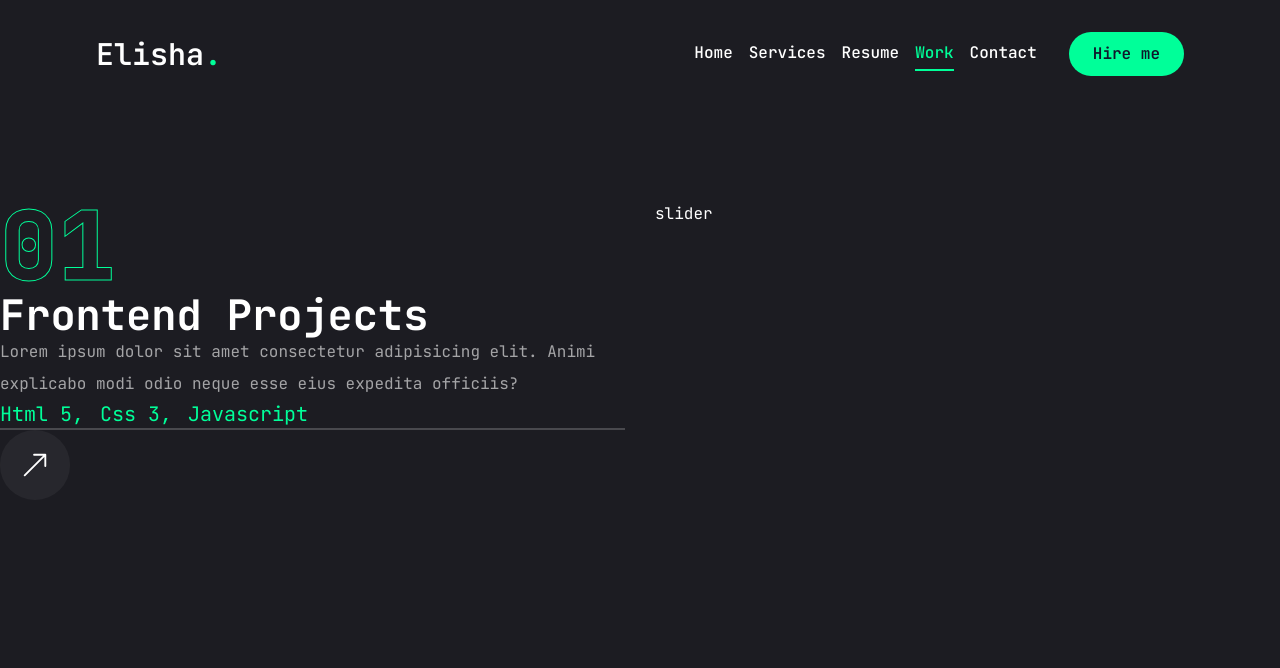
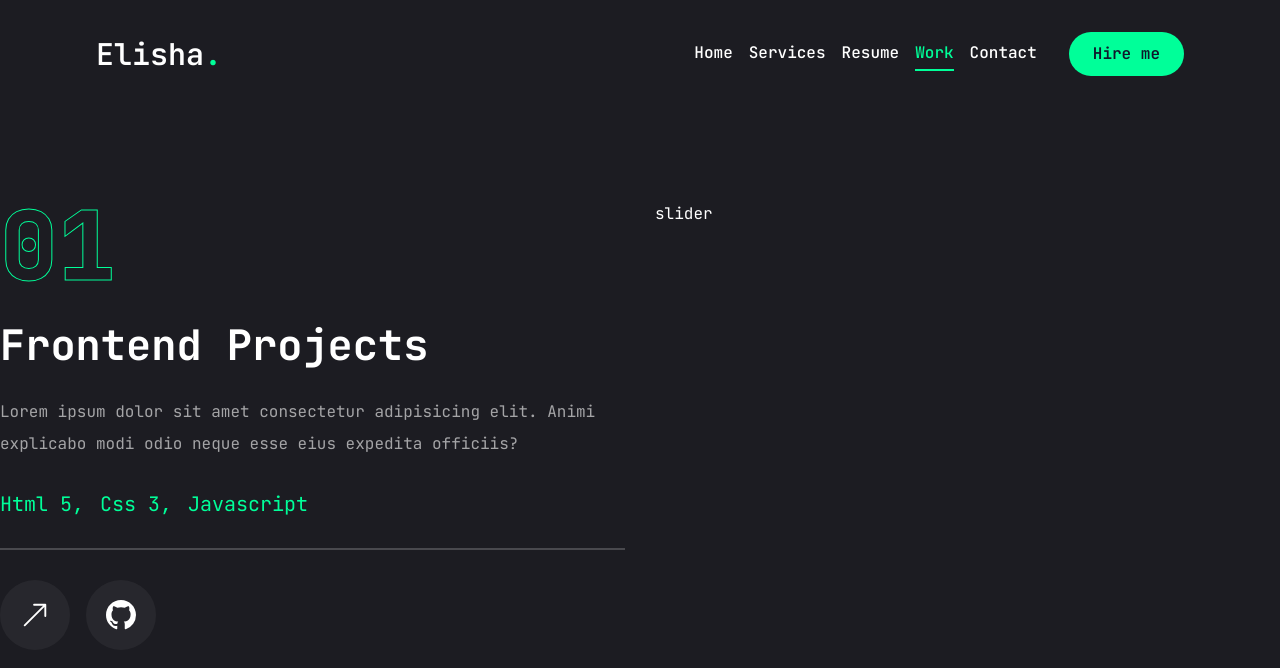
Before and after one commit to elishabhatti/elisha-portfolio, a Next.js app: page /work in a window 1280 px wide. Shown: the top 668 px of the page. Built offline with nearby package versions, Linux system fonts and the light colour scheme.

Commit message:
added github repo link

```diff
--- a/app/work/page.jsx
+++ b/app/work/page.jsx
@@ -60,7 +60,7 @@ const Work = () => {
       <div className="container mx-auto">
         <div className="flex flex-col xl:flex-row xl:gap-[30px]">
           <div className="w-full xl:w-[50%] xl:h-[460px] flex flex-col xl:justify-between order-2 xl:order-none">
-            <div className="group">
+            <div className="group flex flex-col gap-[30px] h-[50%]">
               {/* outline num */}
               <div className="text-8xl leading-none font-extrabold text-transparent text-outline">
                 {project.num}
@@ -86,7 +86,7 @@ const Work = () => {
               {/* border */}
               <div className="border border-white/20"></div>
               {/* button */}
-              <div>
+              <div className="flex invert-0 items-center gap-4 ">
                 {/* live project button */}
                 <Link href={project.live}>
                   <TooltipProvider delayDuration={100}>
@@ -100,7 +100,18 @@ const Work = () => {
                     </Tooltip>
                   </TooltipProvider>
                 </Link>
-
+                <Link href={project.github}>
+                  <TooltipProvider delayDuration={100}>
+                    <Tooltip>
+                      <TooltipTrigger className="w-[70px] h-[70px] rounded-full bg-white/5 flex justify-center items-center group">
+                        <BsGithub className="text-white text-3xl group-hover:text-[#00ff99]" />
+                      </TooltipTrigger>
+                      <TooltipContent>
+                        <p>Github repository</p>
+                      </TooltipContent>
+                    </Tooltip>
+                  </TooltipProvider>
+                </Link>
               </div>
             </div>
           </div>
```
